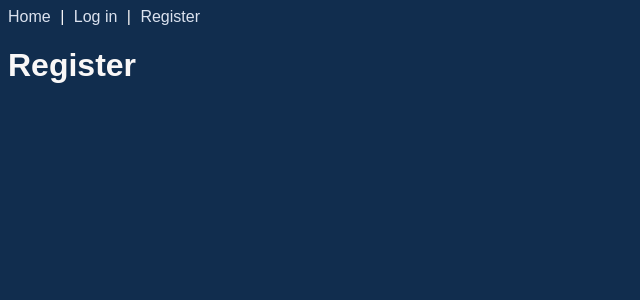
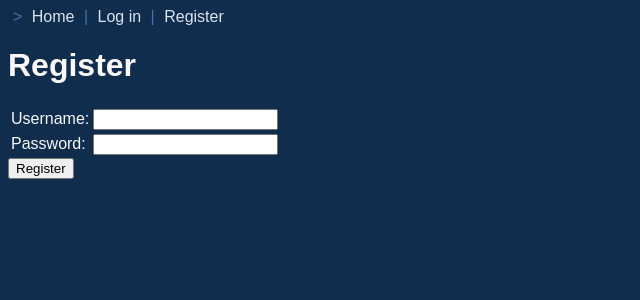
Before and after one commit to rikurauhala/hack-this, a React (Create React App) app in the folder web/: page /register in a window 1280 px wide. Shown: the top 300 px of the page, without its empty margins (0-640 px from the left). Built offline with nearby package versions, Linux system fonts and the light colour scheme.

Commit message:
Implement registration functionality in the frontend

```diff
--- a/web/public/index.html
+++ b/web/public/index.html
@@ -4,13 +4,11 @@
     <meta charset="utf-8" />
     <link rel="icon" href="%PUBLIC_URL%/favicon.ico" />
     <meta name="viewport" content="width=device-width, initial-scale=1" />
-    <meta name="theme-color" content="#000000" />
+    <meta name="theme-color" content="#112D4E" />
     <meta
       name="description"
-      content="Web site created using create-react-app"
+      content="Web application security demo"
     />
-    <link rel="apple-touch-icon" href="%PUBLIC_URL%/logo192.png" />
-    <link rel="manifest" href="%PUBLIC_URL%/manifest.json" />
     <title>Cyber Security Project</title>
   </head>
   <body>
--- a/web/src/App.tsx
+++ b/web/src/App.tsx
@@ -4,7 +4,7 @@ import Home from './pages/Home';
 import Login from './pages/Login';
 import Register from './pages/Register';
 
-const App = () => {
+const App = (): JSX.Element => {
   return (
     <BrowserRouter>
       <NavigationBar />
--- a/web/src/components/NavigationBar/NavigationBar.tsx
+++ b/web/src/components/NavigationBar/NavigationBar.tsx
@@ -3,10 +3,11 @@ import NavigationBarLink from './NavigationBarLink';
 
 const NavigationBar = (): JSX.Element => (
   <>
+    <NavigationBarDivider character=">" />
     <NavigationBarLink text="Home" to="/" />
-    <NavigationBarDivider />
+    <NavigationBarDivider character="|" />
     <NavigationBarLink text="Log in" to="/login" />
-    <NavigationBarDivider />
+    <NavigationBarDivider character="|" />
     <NavigationBarLink text="Register" to="/register" />
   </>
 );
--- a/web/src/components/NavigationBar/NavigationBarDivider.tsx
+++ b/web/src/components/NavigationBar/NavigationBarDivider.tsx
@@ -1,5 +1,9 @@
-const NavigationBarDivider = (): JSX.Element => (
-  <span style={{ padding: 5 }}> | </span>
+interface NavigationBarDividerProps {
+  character: string,
+}
+
+const NavigationBarDivider = ({ character }: NavigationBarDividerProps): JSX.Element => (
+  <span style={{ color: '#3F72AF', padding: 5 }}> {character} </span>
 );
 
 export default NavigationBarDivider;
--- a/web/src/pages/Home.tsx
+++ b/web/src/pages/Home.tsx
@@ -1,5 +1,10 @@
 const Home = (): JSX.Element => (
-  <h1>Home</h1>
+  <>
+    <h1>Home</h1>
+    <p>
+      Welcome to the web application security demo.
+    </p>
+  </>
 );
 
 export default Home;
--- a/web/src/pages/Login.tsx
+++ b/web/src/pages/Login.tsx
@@ -1,5 +1,8 @@
 const Login = (): JSX.Element => (
-  <h1>Login</h1>
+  <>
+    <h1>Login</h1>
+    <p>To be implemented.</p>
+  </>
 );
 
 export default Login;
--- a/web/src/pages/Register.tsx
+++ b/web/src/pages/Register.tsx
@@ -1,5 +1,58 @@
-const Register = (): JSX.Element => (
-  <h1>Register</h1>
-);
+import React, { useState } from 'react';
+import { registerUser } from '../services/register';
+
+const Register = (): JSX.Element => {
+  const [username, setUsername] = useState('');
+  const [password, setPassword] = useState('');
+
+  const handleSubmit = (event: React.FormEvent<HTMLFormElement>) => {
+    event.preventDefault();
+    try {
+      const result = registerUser(username, password);
+      console.log(result);
+    } catch (error) {
+      console.error('Error during registration:', error);
+    }
+  };
+
+  return (
+    <div>
+      <h1>Register</h1>
+      <form onSubmit={handleSubmit}>
+        <table>
+          <tbody>
+            <tr>
+              <td>
+                <label htmlFor="username">Username:</label>
+              </td>
+              <td>
+                <input
+                  id="username"
+                  onChange={(event) => setUsername(event.target.value)}
+                  type="text"
+                  value={username}
+                />
+              </td>
+            </tr>
+            <tr>
+              <td>
+                <label htmlFor="password">Password:</label>
+              </td>
+              <td>
+                <input
+                  id="password"
+                  onChange={(event) => setPassword(event.target.value)}
+                  type="password"
+                  value={password}
+                />
+              </td>
+            </tr>
+          </tbody>
+        </table>
+        <button type="submit">Register</button>
+      </form>
+    </div>
+  );
+};
 
 export default Register;
--- /dev/null
+++ b/web/src/services/register.ts
@@ -0,0 +1,18 @@
+import axios, { AxiosResponse } from 'axios';
+
+interface RegisterResponse {
+  message: string;
+}
+
+export const registerUser = async (username: string, password: string): Promise<void> => {
+  try {
+    const response: AxiosResponse<RegisterResponse> = await axios.post('/api/register', { username, password });
+    console.log('Registration successful:', response.data.message);
+  } catch (error: unknown) {
+    if (axios.isAxiosError(error)) {
+      console.error('Error during registration:', error.response?.data);
+    } else {
+      console.error('Error during registration:', error);
+    }
+  }
+};
```
Also changed, not shown: web/src/components/Main.tsx (deleted, +0 -24 lines), web/src/services/ping.ts (deleted, +0 -10 lines), web/.eslintrc.js (added), 2 other files (tests, documents, lock files or other folders).
